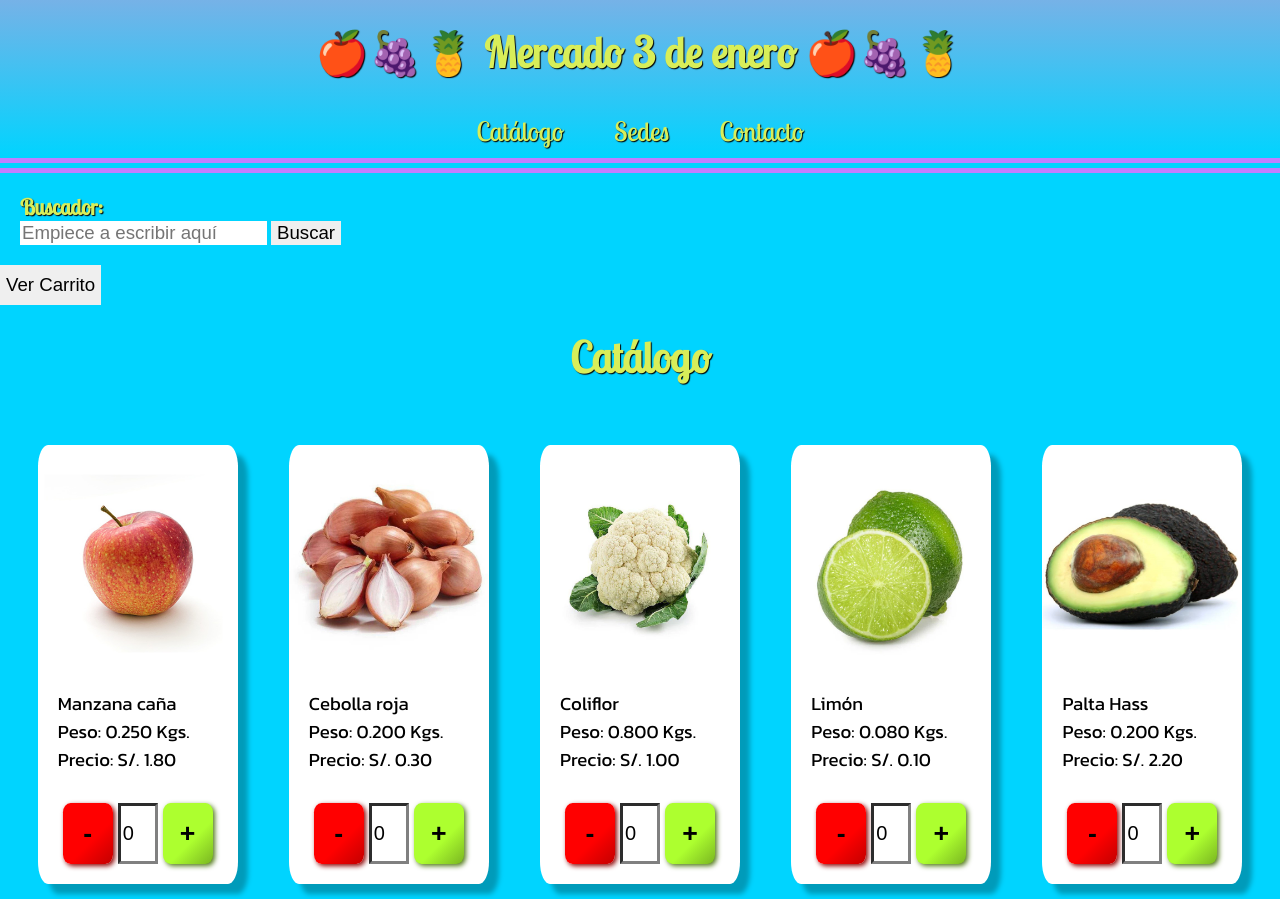
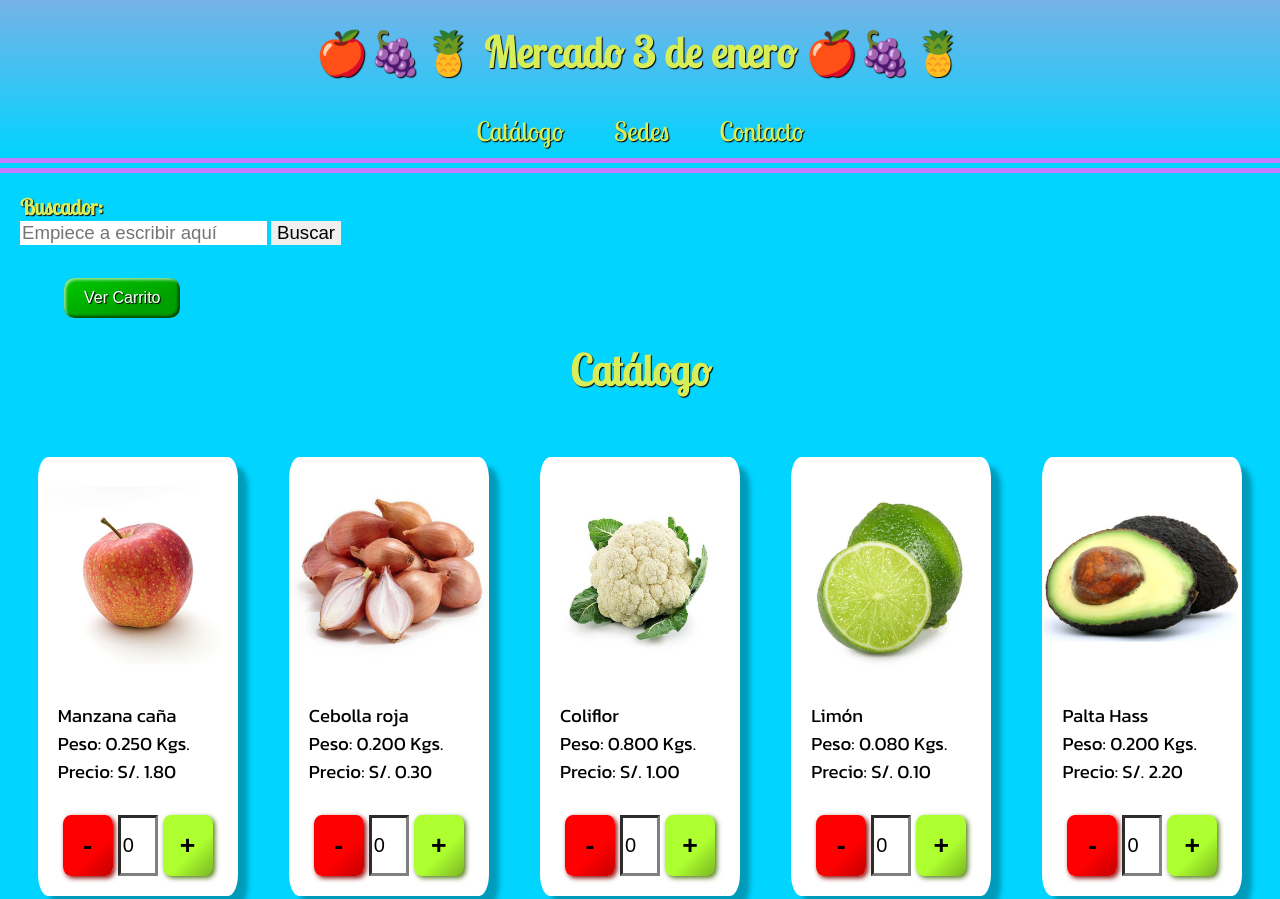
Before and after one commit to Ninorokr/ProyectoFinalGironJavascript, a plain HTML site: page index.html in a window 1280 px wide. Shown: the top 899 px of the page. Drawn offline with nearby package versions, Linux system fonts and the light colour scheme; some packages are replaced by stand-ins of ours; a script that the page names is missing.

Commit message:
Se corrigio el boton finalizarCompra, se agrego estilo a botones

```diff
--- a/js/script.js
+++ b/js/script.js
@@ -32,7 +32,7 @@ async function principal() {
     inputBusqueda.addEventListener("input", () => filtrarYRenderizar(catalogo))
 
     let botonComprar = document.getElementById("btnComprar")
-    botonComprar.addEventListener("click", finalizarCompra)
+    botonComprar.addEventListener("click", () => finalizarCompra(catalogo))
 }
 
 function contarMenosProducto(e) {
@@ -217,18 +217,21 @@ function renderizarCarrito() {
     }
 }
 
-function finalizarCompra() {
-
+function finalizarCompra(catalogo) {
+    console.log("Ejecutando funcion finalizarCompra(catalogo)")
     let carrito = JSON.parse(localStorage.getItem("carrito"))
 
     if (carrito) {
+        console.log(carrito)
         if(carrito.length == 0) {
+            console.log("carrito.length esta vacío")
             Swal.fire({
                 title: "El carrito está vacío",
                 text: "No has agregado productos al carrito 🤷‍♂️",
                 icon: "error"
               });
         } else {
+            console.log("carrito tiene items, realizar compra")
             Swal.fire({
                 title: "Compra realizada con éxito",
                 text: "¡Gracias por comprar con nosotros!",
@@ -236,9 +239,10 @@ function finalizarCompra() {
               });
             localStorage.removeItem("carrito")
             renderizarProductos(catalogo)
-            renderizarCarrito([])
+            renderizarCarrito()
         }
     } else {
+        console.log(carrito)
         Swal.fire({
             title: "El carrito está vacío",
             text: "No has agregado productos al carrito 🤷‍♂️",
--- a/styles/style.css
+++ b/styles/style.css
@@ -93,10 +93,9 @@ hr {
     font-size: 14pt;
 }
 
-/* main {
-    display: flex;
-    flex-wrap: wrap;
-} */
+#btnToggleCatalogoCarrito {
+    margin: 1% 0% 0% 5%;
+}
 
 #contenedorProductos {
     margin: 10px;
@@ -264,3 +263,34 @@ hr {
 .oculto {
     display: none;
 }
+
+.botonControl {
+    border: 0;
+    line-height: 2.5;
+    padding: 0 20px;
+    font-size: 1rem;
+    text-align: center;
+    color: #fff;
+    text-shadow: 1px 1px 1px #000;
+    border-radius: 10px;
+    background-color: rgb(0, 200, 0);
+    background-image: linear-gradient(
+      to top left,
+      rgb(0 0 0 / 20%),
+      rgb(0 0 0 / 20%) 30%,
+      rgb(0 0 0 / 0%)
+    );
+    box-shadow:
+      inset 2px 2px 3px rgb(255 255 255 / 60%),
+      inset -2px -2px 3px rgb(0 0 0 / 60%);
+  }
+
+  .botonControl:hover {
+    background-color: rgb(128 255 0 / 100%);
+  }
+
+  .botonControl:active {
+    box-shadow:
+      inset -2px -2px 3px rgb(255 255 255 / 60%),
+      inset 2px 2px 3px rgb(0 0 0 / 60%);
+  }
```
